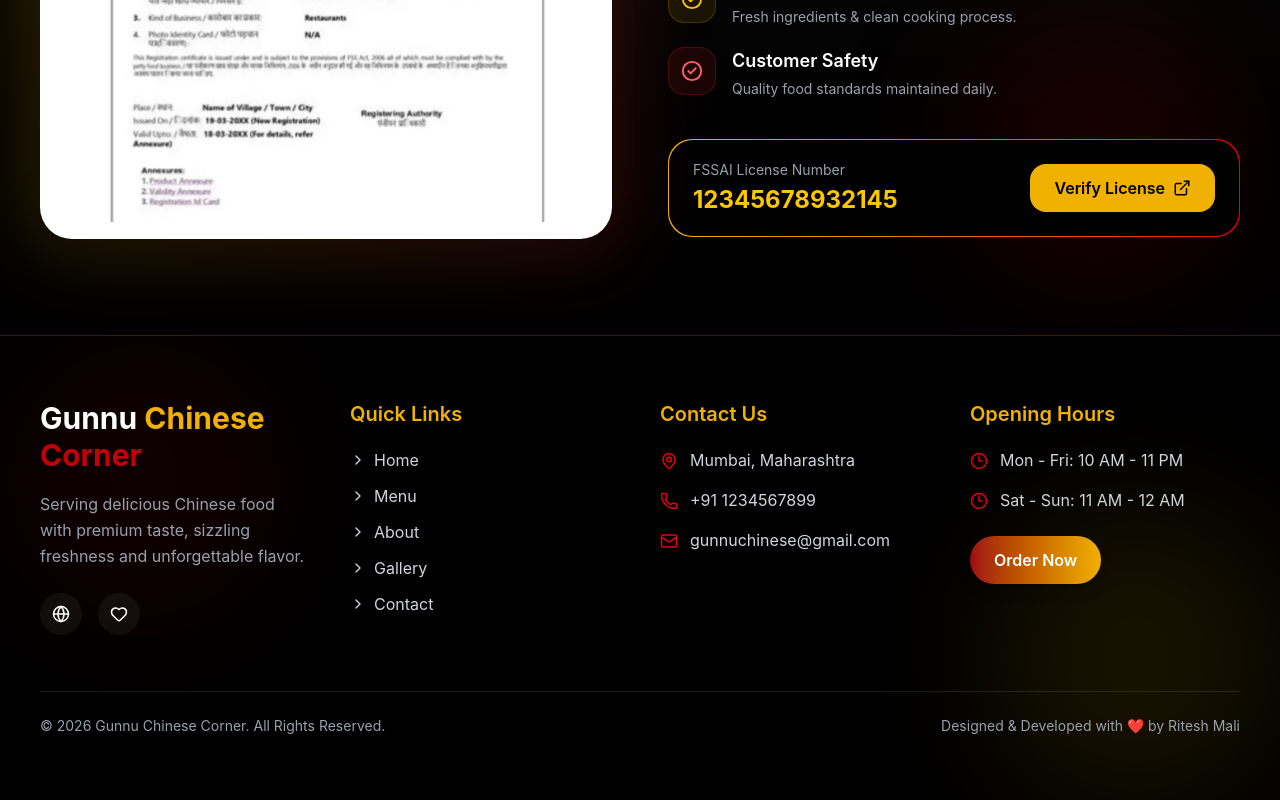
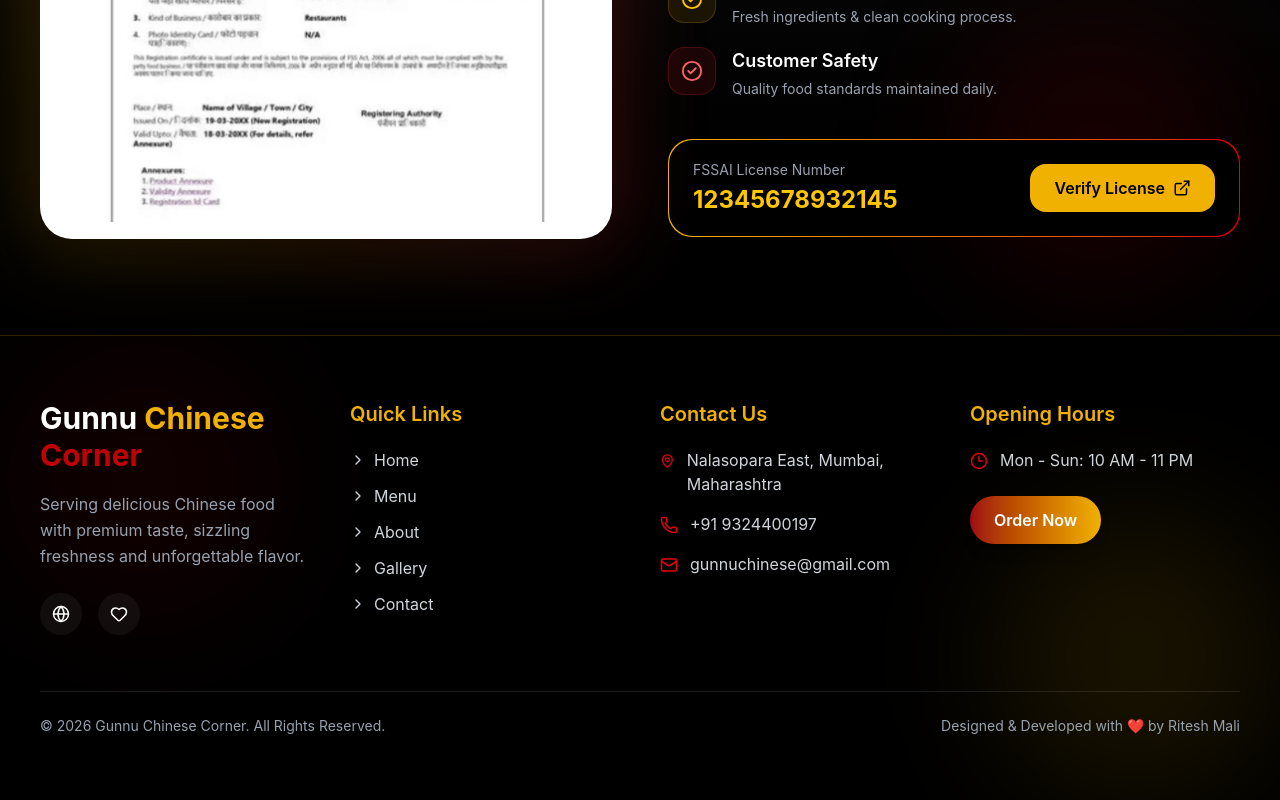
Before and after one commit to Ritesh260/Gunnu-frontend, a React (Vite) app: page / in a window 1280 px wide. Shown: the part 7074-7874 px from the top of the page. Built offline with nearby package versions, Linux system fonts and the light colour scheme; no server answers.

Commit message:
Update contact information and hours in Footer

```diff
--- a/src/components/Footer.jsx
+++ b/src/components/Footer.jsx
@@ -86,12 +86,12 @@ function Footer() {
             <div className="space-y-4 text-gray-300">
               <p className="flex gap-3">
                 <MapPin size={18} className="text-red-600 mt-1" />
-                Mumbai, Maharashtra
+               Nalasopara East, Mumbai, Maharashtra
               </p>
 
               <p className="flex gap-3">
                 <Phone size={18} className="text-red-600 mt-1" />
-                +91 1234567899
+                +91 9324400197
               </p>
 
               <p className="flex gap-3">
@@ -110,13 +110,13 @@ function Footer() {
             <div className="space-y-4 text-gray-300">
               <p className="flex gap-3">
                 <Clock3 size={18} className="text-red-600 mt-1" />
-                Mon - Fri: 10 AM - 11 PM
+                Mon - Sun: 10 AM - 11 PM
               </p>
 
-              <p className="flex gap-3">
+              {/* <p className="flex gap-3">
                 <Clock3 size={18} className="text-red-600 mt-1" />
                 Sat - Sun: 11 AM - 12 AM
-              </p>
+              </p> */}
             </div>
 
             <button className="mt-6 px-6 py-3 rounded-full bg-gradient-to-r from-red-800 to-yellow-500 font-semibold hover:scale-105 transition duration-300 shadow-lg">
```
